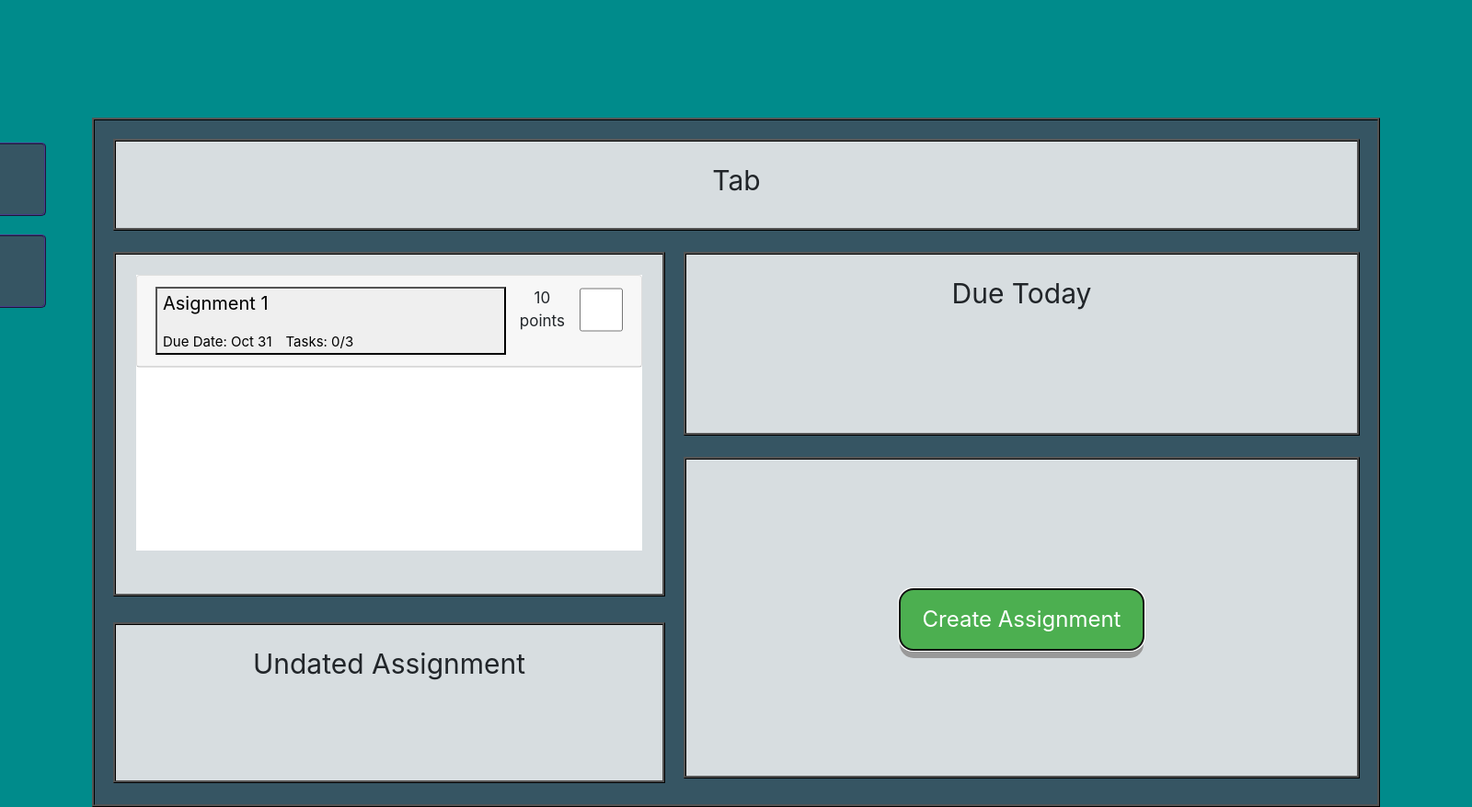
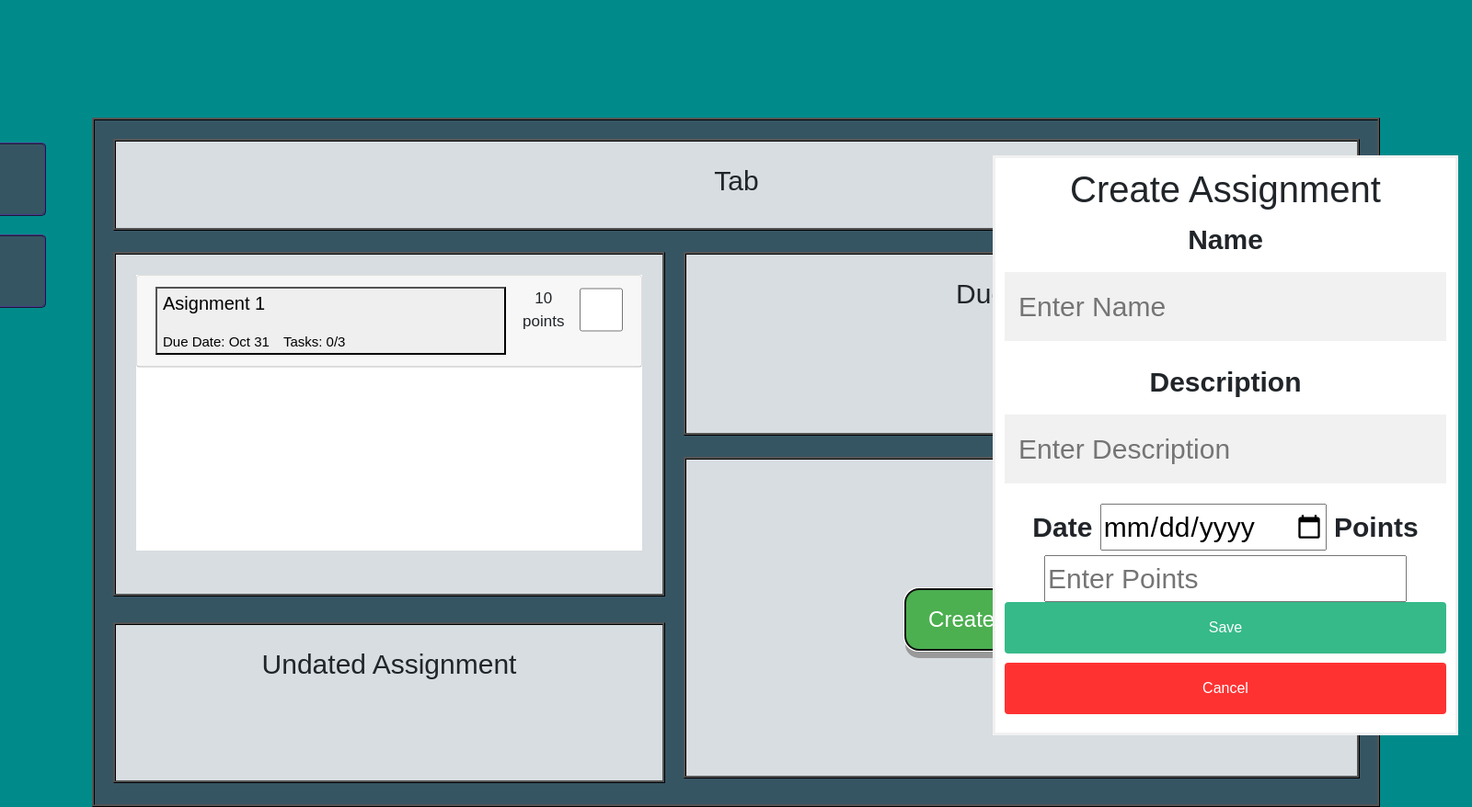
Before and after one commit to CS458-RPGPlanner/RPGPlanner, an Electron app: page index.html in a window 1600 px wide. Both pictures are taken after a click on the button "Create Assignment". Shown: the whole page at 92% size. Drawn offline with nearby package versions, Linux system fonts and the light colour scheme.

Commit message:
Squashed commit of the following:
commit 14d5c6a2aa2710e9d2c5ade13789ddc370ed49a0
Author: Maxwell1455 <Lamppam5393@my.uwstout.edu>
Date:   Thu Oct 27 12:39:06 2022 -0500

    test stuff

commit 9a34fade1e3b2293212c86d9d139ef77b4ea0c50
Author: Maxwell1455 <Lamppam5393@my.uwstout.edu>
Date:   Wed Oct 26 23:35:44 2022 -0500

    Updated webpage

    Included validation for form fields. Added clearing of form fields on submit/cancel.

commit fa0ab51cef4d927433964086bb15a415e31cfb79
Author: Maxwell1455 <Lamppam5393@my.uwstout.edu>
Date:   Wed Oct 26 23:03:01 2022 -0500

    Added create assignment function to webpage

    Assignments are stored in a json file from webpage create assignment button

```diff
--- a/css/styles.css
+++ b/css/styles.css
@@ -248,3 +248,73 @@
      border: 5px;
      margin-left: 5%
    }
+   body {font-family: Arial, Helvetica, sans-serif;}
+   * {box-sizing: border-box;}
+
+   /* Button used to open the contact form - fixed at the bottom of the page */
+   .open-button {
+     background-color: #555;
+     color: white;
+     padding: 16px 20px;
+     border: none;
+     cursor: pointer;
+     opacity: 0.8;
+     position: fixed;
+     bottom: 23px;
+     right: 28px;
+     width: 280px;
+   }
+
+   /* The popup form - hidden by default */
+   .form-popup {
+     display: none;
+     position: fixed;
+     bottom: 0;
+     right: 15px;
+     border: 3px solid #f1f1f1;
+     z-index: 9;
+   }
+
+   /* Add styles to the form container */
+   .form-container {
+     max-width: 500px;
+     padding: 10px;
+     background-color: white;
+   }
+
+   /* Full-width input fields */
+   .form-container input[type=text], .form-container input[type=password] {
+     width: 100%;
+     padding: 15px;
+     margin: 5px 0 22px 0;
+     border: none;
+     background: #f1f1f1;
+   }
+
+   /* When the inputs get focus, do something */
+   .form-container input[type=text]:focus, .form-container input[type=password]:focus {
+     background-color: #ddd;
+     outline: none;
+   }
+
+   /* Set a style for the submit/login button */
+   .form-container .btn {
+     background-color: #04AA6D;
+     color: white;
+     padding: 16px 20px;
+     border: none;
+     cursor: pointer;
+     width: 100%;
+     margin-bottom:10px;
+     opacity: 0.8;
+   }
+
+   /* Add a red background color to the cancel button */
+   .form-container .cancel {
+     background-color: red;
+   }
+
+   /* Add some hover effects to buttons */
+   .form-container .btn:hover, .open-button:hover {
+     opacity: 1;
+   }
--- a/index.html
+++ b/index.html
@@ -11,6 +11,8 @@
 	<script src="https://cdnjs.cloudflare.com/ajax/libs/popper.js/1.14.7/umd/popper.min.js">
 	</script>
 	<script src="https://maxcdn.bootstrapcdn.com/bootstrap/4.3.1/js/bootstrap.min.js">
+	</script>
+	<script src="js/JSON.js">
 	</script>
 	<!--Connection to CSS styleSheet-->
 	<link rel="stylesheet" href="css\styles.css">
@@ -68,7 +70,78 @@
 		<div class="box item2">Undated Assignment</div>
 		<div class="box item3">Due Today</div>
 		<div class="box item4">
-			<button class="createAssn" id="createAssnBtn">Create Assignment</button>
+			<button class="createAssn" onclick="openForm()">Create Assignment</button>
+
+<div class="form-popup" id="myForm">
+    <form action="/action_page.php" class="form-container">
+      <h1>Create Assignment</h1>
+
+      <label for="name"><b>Name</b></label>
+      <input type="text" placeholder="Enter Name" name="name" maxlength="50" required>
+
+	  <label for="description"><b>Description</b></label>
+      <input type="text" placeholder="Enter Description" name="description" maxlength="450" required>
+
+      <label for="date"><b>Date</b></label>
+      <input type="date" placeholder="Enter Date" name="date" required>
+
+      <label for="points"><b>Points</b></label>
+      <input type="number" placeholder="Enter Points" name="points" required>
+
+      <button type="button" class="btn" onclick="saveAssignment()">Save</button>
+      <button type="button" class="btn cancel" onclick="closeForm()">Cancel</button>
+    </form>
+  </div>
+
+	</div>
+</div>
+</div>
+
+<script>
+function openForm() {
+  document.getElementById("myForm").style.display = "block";
+}
+
+function closeForm() {
+  	document.getElementById("myForm").style.display = "none";
+	document.getElementsByName('points')[0].value = "";
+	document.getElementsByName('name')[0].value = "";
+	document.getElementsByName('date')[0].value = "";
+	document.getElementsByName('description')[0].value = "";
+}
+function saveAssignment() {
+	var points = document.getElementsByName('points')[0].value;
+	var name = document.getElementsByName('name')[0].value;
+	var date = document.getElementsByName('date')[0].value;
+	var description = document.getElementsByName('description')[0].value;
+
+	if (points == null || points == "") {
+		alert("Points can't be blank");
+		return false;
+	}
+	if (name == null || name == "") {
+		alert("Name can't be blank");
+		return false;
+	}
+	if (date == null || date == "") {
+		alert("Date can't be blank");
+		return false;
+	}
+	if (description == null || description == "") {
+		alert("Description can't be blank");
+		return false;
+	}
+
+	testAssignment = {
+    points,
+    date,
+    name,
+    description,
+  };
+	createAssignment(testAssignment);
+	closeForm();
+}
+</script>
 		</div>
 	</div>
 	<script>
--- a/js/JSON.js
+++ b/js/JSON.js
@@ -161,7 +161,7 @@ console.log(getAllAssignments());
 
 //TODO: assign html stuffs to actual json values
 //html function to create an assignment based off the values in html assignment
-function createAssignment() {
+function createAssignment(obj) {
   ipcRenderer.invoke("createAssignment", obj).then((result) => {
     alert(result);
   });
--- a/js/main.js
+++ b/js/main.js
@@ -22,7 +22,7 @@ function createWindow() {
   });
 
   // and load the index.html of the app.
-  mainWindow.loadFile("index.html");
+  //mainWindow.loadFile("index.html");
 
   // Open the DevTools.
   //mainWindow.webContents.openDevTools()
```
